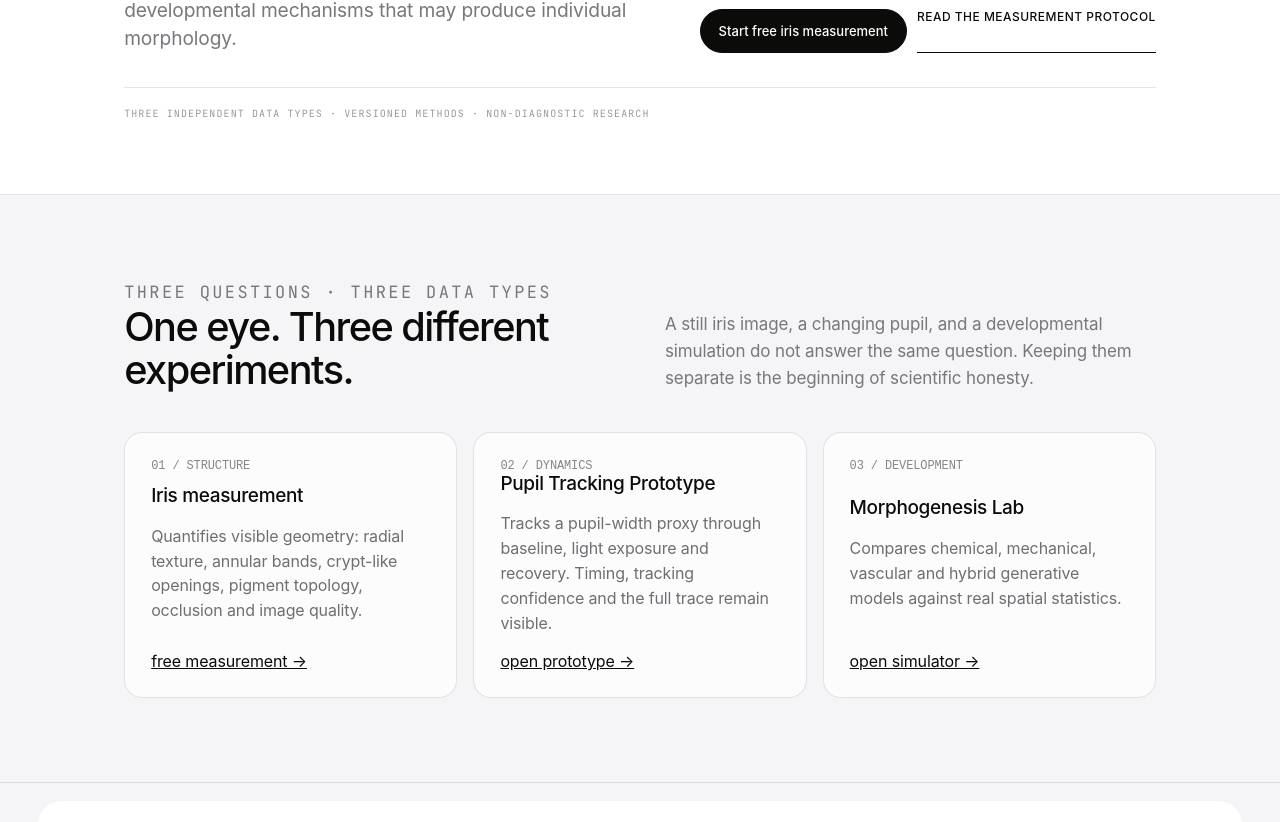
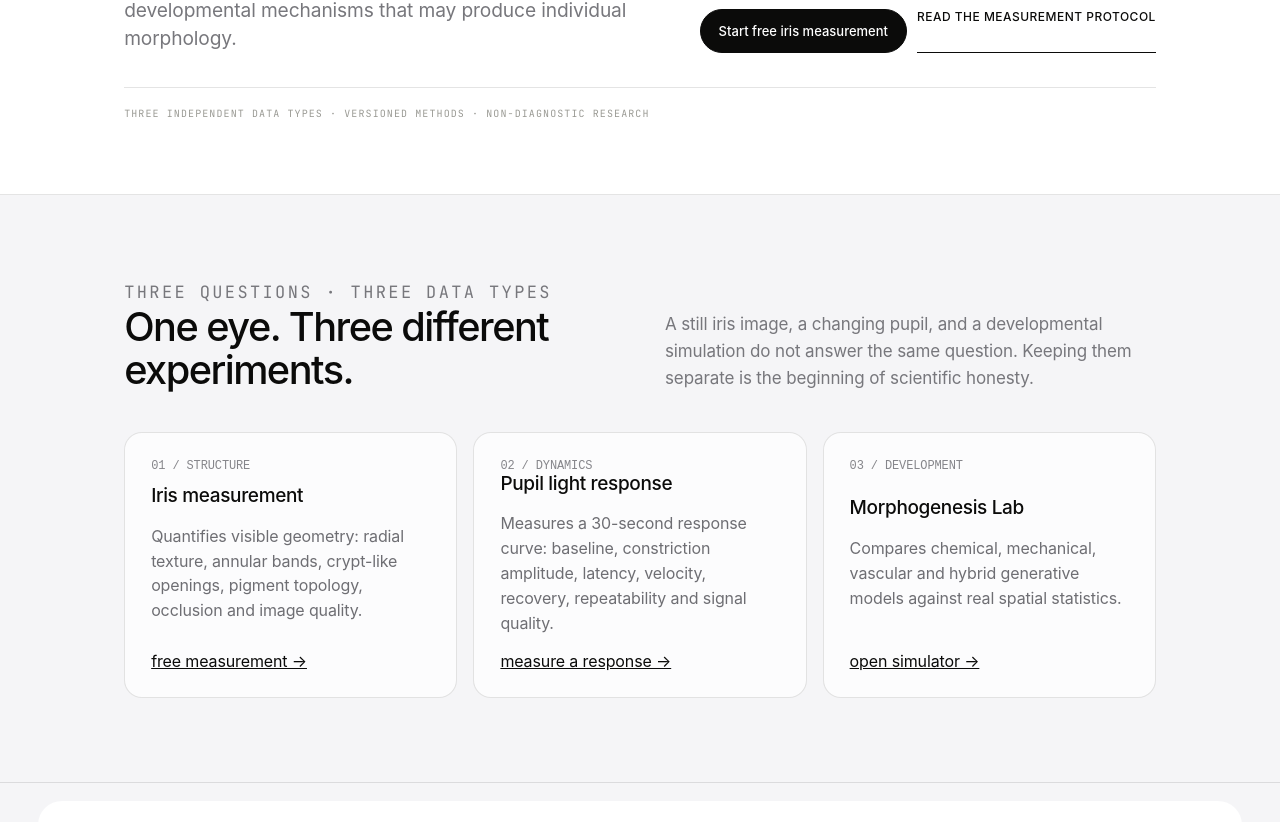
Before and after one commit to denizirban/irispectra-research-platform, a Next.js app: page / in a window 1280 px wide. Shown: the part 422-1244 px from the top of the page. Built offline with nearby package versions, Linux system fonts and the light colour scheme; a web font is replaced by a local one.

Commit message:
Upgrade app/page.tsx measurement experience

```diff
--- a/app/page.tsx
+++ b/app/page.tsx
@@ -43,8 +43,8 @@ export default function Home() {
           </article>
           <article className="method-card">
             <span className="index">02 / DYNAMICS</span>
-            <div><h3>Pupil Tracking Prototype</h3><p>Tracks a pupil-width proxy through baseline, light exposure and recovery. Timing, tracking confidence and the full trace remain visible.</p></div>
-            <Link href="/pupillometry">open prototype →</Link>
+            <div><h3>Pupil light response</h3><p>Measures a 30-second response curve: baseline, constriction amplitude, latency, velocity, recovery, repeatability and signal quality.</p></div>
+            <Link href="/pupillometry">measure a response →</Link>
           </article>
           <article className="method-card">
             <span className="index">03 / DEVELOPMENT</span>
```
